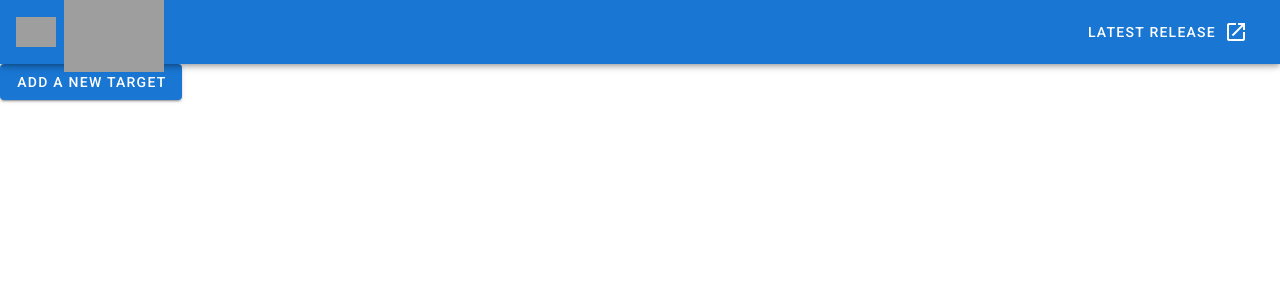
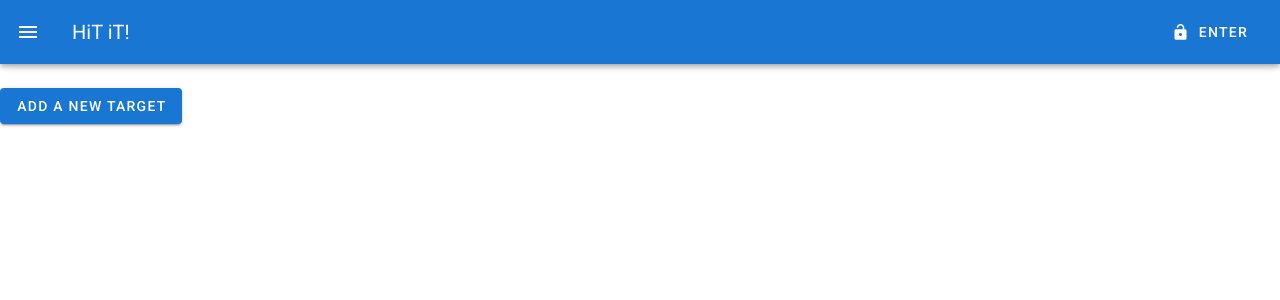
Before and after one commit to Sipann/hitit, a Vue app in the folder client/: page / in a window 1280 px wide. Shown: the top 300 px of the page. Built offline with nearby package versions, Linux system fonts and the light colour scheme; grey boxes are pictures that could not be loaded.

Commit message:
App navigation

```diff
--- a/client/src/App.vue
+++ b/client/src/App.vue
@@ -1,42 +1,6 @@
 <template>
   <v-app>
-    <v-app-bar
-      app
-      color="primary"
-      dark
-    >
-      <div class="d-flex align-center">
-        <v-img
-          alt="Vuetify Logo"
-          class="shrink mr-2"
-          contain
-          src="https://cdn.vuetifyjs.com/images/logos/vuetify-logo-dark.png"
-          transition="scale-transition"
-          width="40"
-        />
-
-        <v-img
-          alt="Vuetify Name"
-          class="shrink mt-1 hidden-sm-and-down"
-          contain
-          min-width="100"
-          src="https://cdn.vuetifyjs.com/images/logos/vuetify-name-dark.png"
-          width="100"
-        />
-      </div>
-
-      <v-spacer></v-spacer>
-
-      <v-btn
-        href="https://github.com/vuetifyjs/vuetify/releases/latest"
-        target="_blank"
-        text
-      >
-        <span class="mr-2">Latest Release</span>
-        <v-icon>mdi-open-in-new</v-icon>
-      </v-btn>
-    </v-app-bar>
-
+    <NavBar />
     <v-content>
       <Home />
     </v-content>
@@ -45,11 +9,13 @@
 
 <script>
 import Home from './views/Home';
+import NavBar from './components/Shared/NavBar';
 
 export default {
   name: 'App',
 
   components: {
+    NavBar,
     Home,
   },
 
--- /dev/null
+++ b/client/src/components/Shared/NavBar.vue
@@ -0,0 +1,105 @@
+<template>
+
+  <v-container fluid>
+
+    <v-navigation-drawer app temporary fixed v-model="sideNav">
+      <v-toolbar dark text>
+        <v-app-bar-nav-icon @click="toggleSideNav"></v-app-bar-nav-icon>
+        <router-link to="/" tag="span" style="cursor: pointer">
+          <h1 class="title pl-3">Hit It!</h1>
+        </router-link>
+      </v-toolbar>
+      <v-divider></v-divider>
+      <v-list>
+        <v-list-item ripple v-for="item in sideNavItems" :key="item.title" :to="item.link">
+          <v-list-item-icon>
+            <v-icon v-text="item.icon"></v-icon>
+          </v-list-item-icon>
+          <v-list-item-content>{{ item.title }}</v-list-item-content>
+        </v-list-item>
+      </v-list>
+    </v-navigation-drawer>
+
+    <v-app-bar color="primary" dark app>
+    <v-app-bar-nav-icon @click="toggleSideNav"></v-app-bar-nav-icon>
+    <v-toolbar-title class="hidden-xs-only">
+      <router-link to="/" tag="span" style="cursor: pointer">HiT iT!</router-link>
+    </v-toolbar-title>
+
+    <v-spacer></v-spacer>
+
+    <v-toolbar-items class="hidden-xs-only">
+      <v-btn text v-for="item in horizontalNavItems" :key="item.title" :to="item.link">
+        <v-icon class="hidden-sm-only" left>{{ item.icon }}</v-icon>
+        {{ item.title }}
+      </v-btn>
+
+      <v-btn text v-if="user" @click="signoutUser">
+        <v-icon class="hidden-sm-only" left>mdi-exit-to-app</v-icon>Sign Out
+      </v-btn>
+    </v-toolbar-items>
+
+  </v-app-bar>
+  </v-container>
+
+
+</template>
+
+<script>
+export default {
+  name: 'NavBar',
+
+  data() {
+    return {
+      sideNav: false,
+      user: null,     // TBU When Auth set up
+    };
+  },
+
+  computed: {
+    horizontalNavItems() {
+      let items = [];
+      if (this.user) {
+        items = [
+          { icon: 'mdi-target', title: 'Targets', link: '/targets' },
+        ];
+      } else {
+        items = [
+          { icon: 'mdi-lock-open', title: 'Enter', link: '/enter' },
+        ];
+      }
+      return items;
+    },
+
+    sideNavItems() {
+      let items = [];
+      if (this.user) {
+        items= [
+          { icon: 'mdi-target', title: 'Targets', link: '/targets' },
+          { icon: 'mdi-pencil', title: 'Create Target', link: '/targets/add' },
+          { icon: 'mdi-account', title: 'Profile', link: '/profile' },
+        ];
+      } else {
+        items = [
+           { icon: 'mdi-lock-open', title: 'Enter', link: '/enter' },
+        ];
+      }
+      return items;
+    },
+  },
+
+  methods: {
+    signoutUser() {
+      console.log('sign out User - TBU when auth set up');
+    },
+
+    toggleSideNav() {
+      this.sideNav = !this.sideNav;
+    },
+
+  }
+
+
+
+}
+</script>
```
